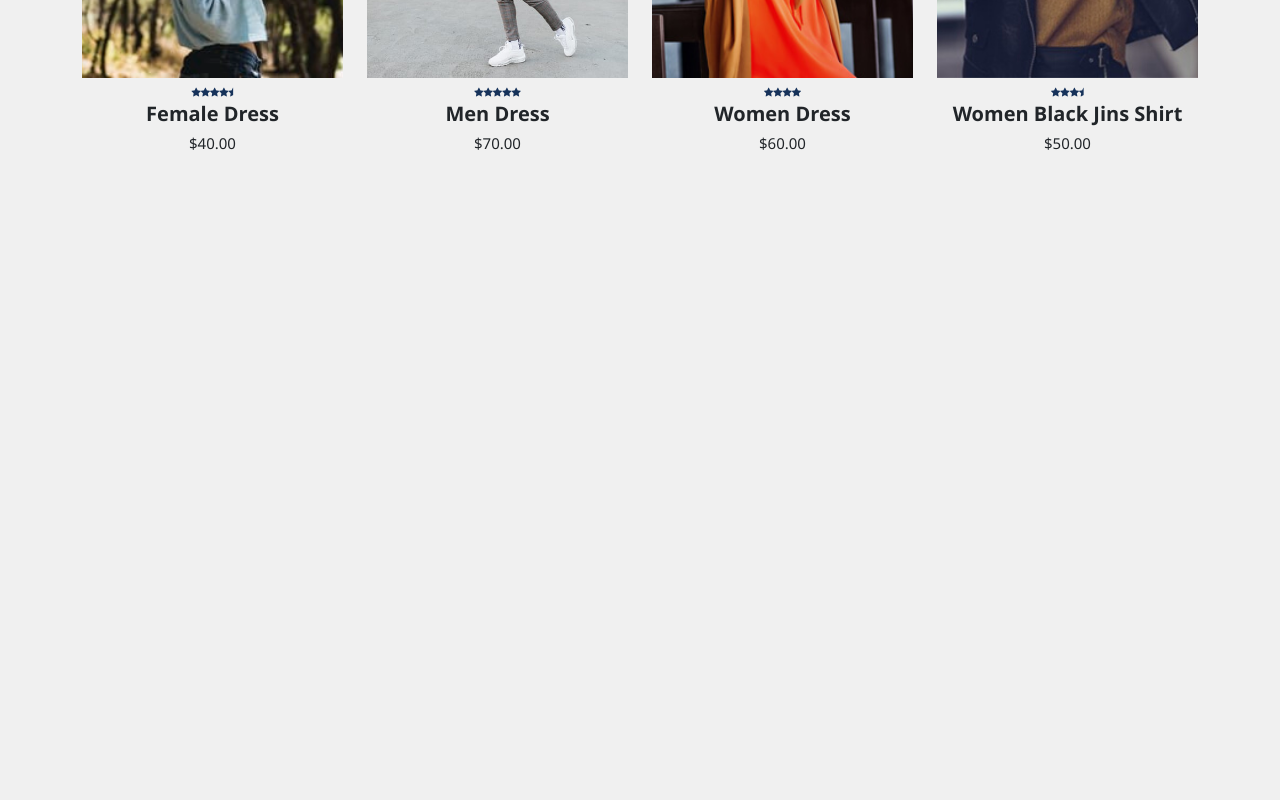
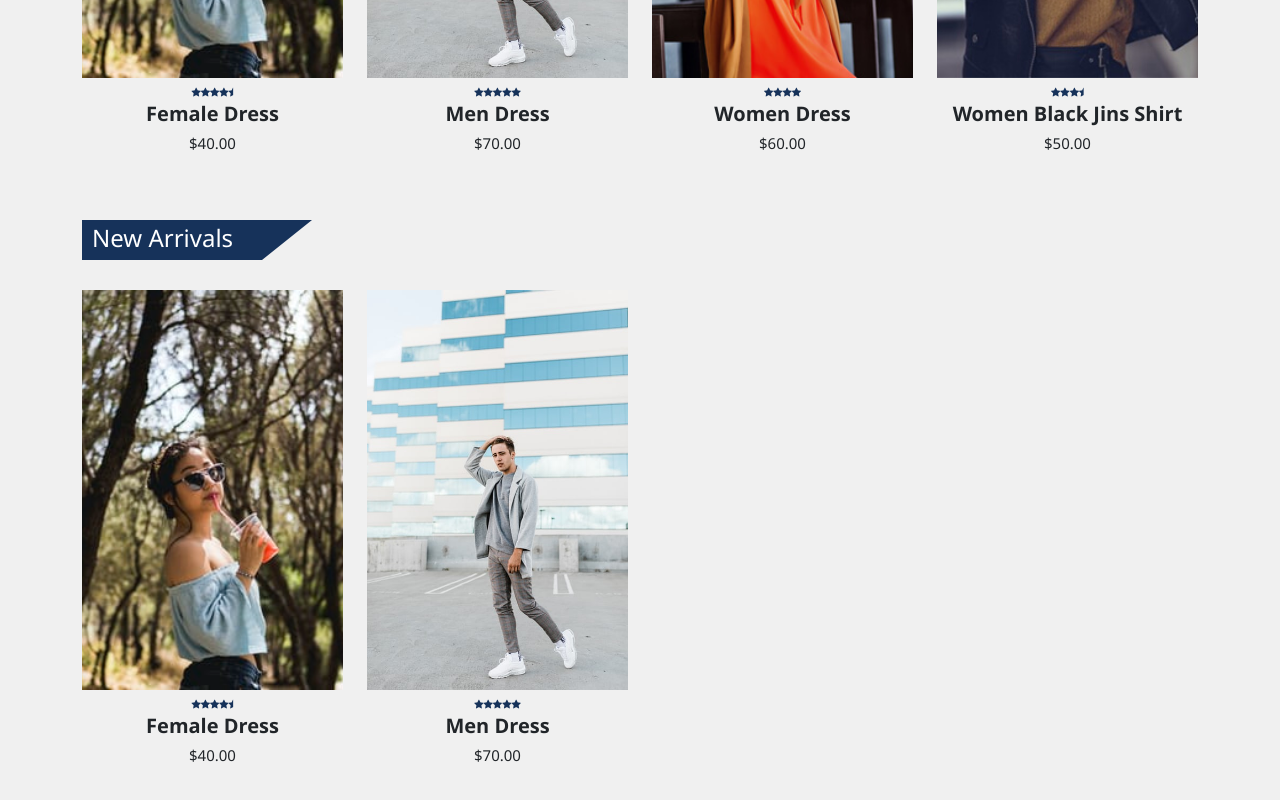
Before and after one commit to Oluwadebo/ECOMMERCE-NODE, a React (Create React App) app in the folder forntend/: page / in a window 1280 px wide. Shown: the part 1694-2494 px from the top of the page. Before the commit the page ends 1888 px from the top, so only its background shows below. Built offline with nearby package versions, Linux system fonts and the light colour scheme; no server answers.

Commit message:
New Arrivals done

```diff
--- a/forntend/src/component/Dashboard.js
+++ b/forntend/src/component/Dashboard.js
@@ -194,6 +194,72 @@ const Dashboard = () => {
                         </div>
                     </section>
                 </div>
+                <div className="new-product">
+                    <section class="new-product">
+                        <div class="container">
+                            <div class="title-box">
+                                <h2>New Arrivals</h2>
+                            </div>
+                            <div class="row">
+                                <div class="col-md-3">
+                                    <div class="product-top">
+                                        <div className="imgBx">
+                                            <img src={go4} className="h-100" />
+                                            <div class="overlay-right">
+                                                <button type="button" class="btn btn-secondary" title="Quick Shop">
+                                                    <i class="fa fa-eye"></i>
+                                                </button>
+                                                <button type="button" class="btn btn-secondary" title="Add to wish list">
+                                                    <i class="fa fa-heart"></i>
+                                                </button>
+                                                <button type="button" class="btn btn-secondary" title="Add to Cart">
+                                                    <i class="fa fa-shopping-cart"></i>
+                                                </button>
+                                            </div>
+                                        </div>
+
+                                    </div>
+                                    <div class="product-botttom text-center">
+                                        <i class="fa fa-star"></i>
+                                        <i class="fa fa-star"></i>
+                                        <i class="fa fa-star"></i>
+                                        <i class="fa fa-star"></i>
+                                        <i class="fa fa-star-half"></i>
+                                        <h3>Female Dress</h3>
+                                        <h5>$40.00</h5>
+                                    </div>
+                                </div>
+                                <div class="col-md-3">
+                                    <div class="product-top">
+                                        <div className="imgBx">
+                                            <img src={go5} />
+                                            <div class="overlay-right">
+                                                <button type="button" class="btn btn-secondary" title="Quick Shop">
+                                                    <i class="fa fa-eye"></i>
+                                                </button>
+                                                <button type="button" class="btn btn-secondary" title="Add to wish list">
+                                                    <i class="fa fa-heart"></i>
+                                                </button>
+                                                <button type="button" class="btn btn-secondary" title="Add to Cart">
+                                                    <i class="fa fa-shopping-cart"></i>
+                                                </button>
+                                            </div>
+                                        </div>
+                                    </div>
+                                    <div class="product-botttom text-center">
+                                        <i class="fa fa-star"></i>
+                                        <i class="fa fa-star"></i>
+                                        <i class="fa fa-star"></i>
+                                        <i class="fa fa-star"></i>
+                                        <i class="fa fa-star"></i>
+                                        <h3>Men Dress</h3>
+                                        <h5>$70.00</h5>
+                                    </div>
+                                </div>
+                            </div>
+                        </div>
+                    </section>
+                </div>
             </div>
         </>
     )
```
